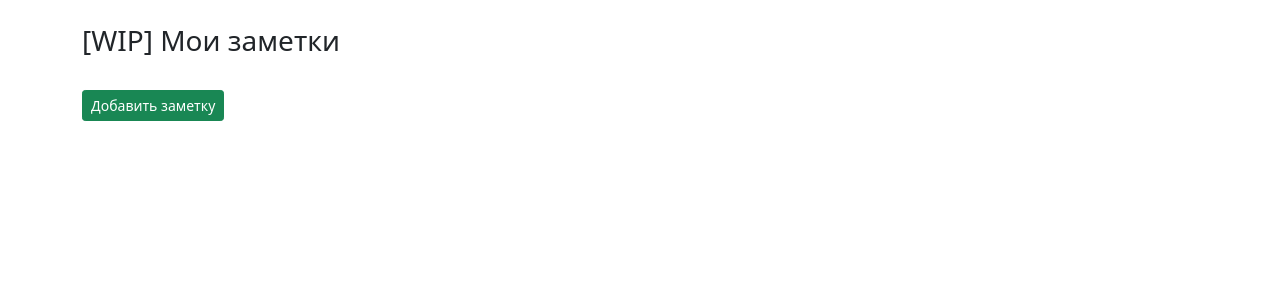
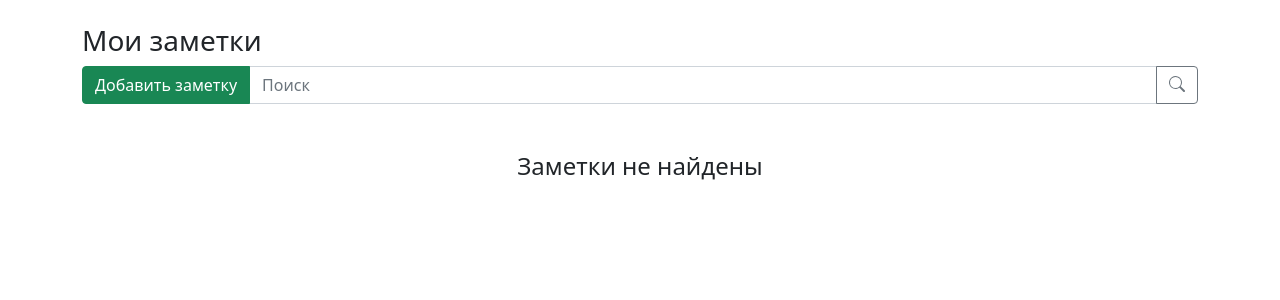
Before and after one commit to Woofka/zettelkasten, a Flask app: template templates/notes.html in a window 1280 px wide. Shown: the part 56-356 px from the top of the page. Run offline with Flask 2, Linux system fonts and the light colour scheme; the template is opened without the code that fills it, so the values that code supplies are empty.

Commit message:
Update header for notes page

```diff
--- a/templates/notes.html
+++ b/templates/notes.html
@@ -1,11 +1,24 @@
 {% extends 'base.html' %}
 
 {% block content %}
-  <h3>[WIP] Мои заметки</h3>
+  <div class="d-grid gap-2 d-lg-block">
+    <h3 class="col-auto me-auto">Мои заметки</h3>
+
+  </div>
+
+  <div class="input-group mt-2">
+    <a class="btn btn-success" href="{{ url_for('add_note') }}">Добавить заметку</a>
+    <input type="text" class="form-control" placeholder="Поиск" aria-label="Поиск" aria-describedby="search-btn">
+    <button class="btn btn-outline-secondary" type="button" id="search-btn">
+      <svg xmlns="http://www.w3.org/2000/svg" width="16" height="16" fill="currentColor" class="bi bi-search mb-1" viewBox="0 0 16 16">
+        <path d="M11.742 10.344a6.5 6.5 0 1 0-1.397 1.398h-.001c.03.04.062.078.098.115l3.85 3.85a1 1 0 0 0 1.415-1.414l-3.85-3.85a1.007 1.007 0 0 0-.115-.1zM12 6.5a5.5 5.5 0 1 1-11 0 5.5 5.5 0 0 1 11 0z"></path>
+      </svg>
+    </button>
+  </div>
+
   <br/>
-  <a class="btn btn-sm btn-success" href="{{ url_for('add_note') }}">Добавить заметку</a>
-  <br/><br/>
 
+  {% if notes %}
     {% for note in notes %}
       <div class="card mb-2">
         <a class="card-header" href="{{ url_for('note_page', note_local_id=note.local_id) }}">
@@ -26,4 +39,7 @@
         </div>
       </div>
     {% endfor %}
+  {% else %}
+    <h4 class="text-center mt-4">Заметки не найдены</h4>
+  {% endif %}
 {% endblock %}
```
Lines whose indentation alone changed are shown as unchanged.
